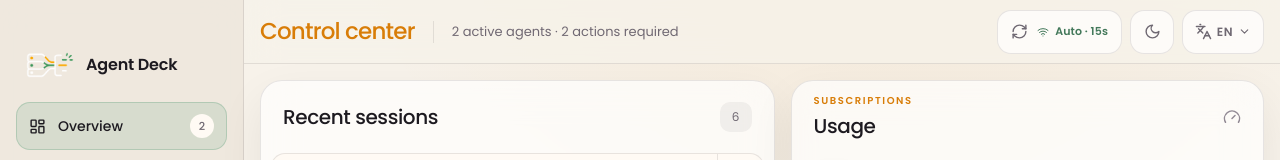
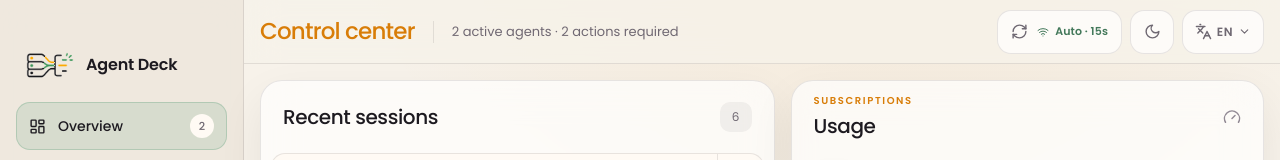
Before and after one commit to eMeRiKa13/agent-deck, a Vue app: page / in a window 1280 px wide. Shown: the top 160 px of the page. Built offline with nearby package versions, Linux system fonts and the light colour scheme.

Commit message:
Add light theme Agent Deck logo

```diff
--- a/src/components/AboutPanel.vue
+++ b/src/components/AboutPanel.vue
@@ -7,10 +7,10 @@ import {
 } from '@lucide/vue'
 import { nextTick, onBeforeUnmount, ref, watch } from 'vue'
 import { useI18n } from 'vue-i18n'
-import agentDeckMark from '@/assets/branding/agent-deck-mark.png'
 import enchanterFavicon from '@/assets/branding/enchanter-favicon.ico'
 import githubInvertocatBlack from '@/assets/branding/github-invertocat-black.svg'
 import githubInvertocatWhite from '@/assets/branding/github-invertocat-white.svg'
+import AgentDeckMark from '@/components/AgentDeckMark.vue'
 import { APP_VERSION, openExternalLink, type ExternalLinkId, type ExternalLinkLocale } from '@/config/about'
 
 const props = defineProps<{
@@ -107,7 +107,7 @@ async function handleExternalLink(linkId: ExternalLinkId) {
       >
         <header class="about-panel__header">
           <div class="about-panel__identity">
-            <img :src="agentDeckMark" alt="" draggable="false" />
+            <AgentDeckMark />
             <div>
               <h2 id="about-title">{{ t('app.name') }}</h2>
               <span>{{ t('about.version', { version: APP_VERSION }) }}</span>
--- /dev/null
+++ b/src/components/AgentDeckMark.vue
@@ -0,0 +1,63 @@
+<script setup lang="ts">
+import { useId } from 'vue'
+import agentDeckMark from '@/assets/branding/agent-deck-mark.png'
+
+const structureFilterId = `agent-deck-structure-${useId()}`
+</script>
+
+<template>
+  <svg
+    class="agent-deck-mark"
+    viewBox="0 0 1024 561"
+    role="presentation"
+    focusable="false"
+    aria-hidden="true"
+  >
+    <defs>
+      <filter
+        :id="structureFilterId"
+        x="-2%"
+        y="-2%"
+        width="104%"
+        height="104%"
+        color-interpolation-filters="sRGB"
+      >
+        <!-- Isolate the near-white structure without altering the orange and green marks. -->
+        <feColorMatrix
+          in="SourceGraphic"
+          type="matrix"
+          values="
+            0 0 0 0 1
+            0 0 0 0 1
+            0 0 0 0 1
+            0.2126 0.7152 0.0722 0 0
+          "
+          result="luminance-mask"
+        />
+        <feComponentTransfer in="luminance-mask" result="white-mask">
+          <feFuncA type="discrete" tableValues="0 0 0 0 0 0 0 0 0 1" />
+        </feComponentTransfer>
+        <feComposite in="white-mask" in2="SourceAlpha" operator="in" result="structure-mask" />
+        <feFlood flood-color="currentColor" result="theme-structure-color" />
+        <feComposite
+          in="theme-structure-color"
+          in2="structure-mask"
+          operator="in"
+          result="theme-structure"
+        />
+        <feMerge>
+          <feMergeNode in="SourceGraphic" />
+          <feMergeNode in="theme-structure" />
+        </feMerge>
+      </filter>
+    </defs>
+
+    <image
+      :href="agentDeckMark"
+      width="1024"
+      height="561"
+      :filter="`url(#${structureFilterId})`"
+      preserveAspectRatio="xMidYMid meet"
+    />
+  </svg>
+</template>
--- a/src/components/AppSidebar.vue
+++ b/src/components/AppSidebar.vue
@@ -8,7 +8,7 @@ import {
 } from '@lucide/vue'
 import { computed } from 'vue'
 import { useI18n } from 'vue-i18n'
-import agentDeckMark from '@/assets/branding/agent-deck-mark.png'
+import AgentDeckMark from '@/components/AgentDeckMark.vue'
 import ProviderMark from '@/components/ProviderMark.vue'
 import type { ProviderDefinition, ProviderId } from '@/domain/dashboard'
 import { translateUiText } from '@/i18n/format'
@@ -41,7 +41,7 @@ const providerStack: ProviderId[] = ['codex', 'claude', 'cursor']
 
     <div class="app-sidebar__brand">
       <span class="app-sidebar__brand-mark" aria-hidden="true">
-        <img :src="agentDeckMark" alt="" draggable="false" />
+        <AgentDeckMark />
       </span>
       <span>{{ t('app.name') }}</span>
     </div>
```
Also changed, not shown: src/assets/css/tailwind.css.
